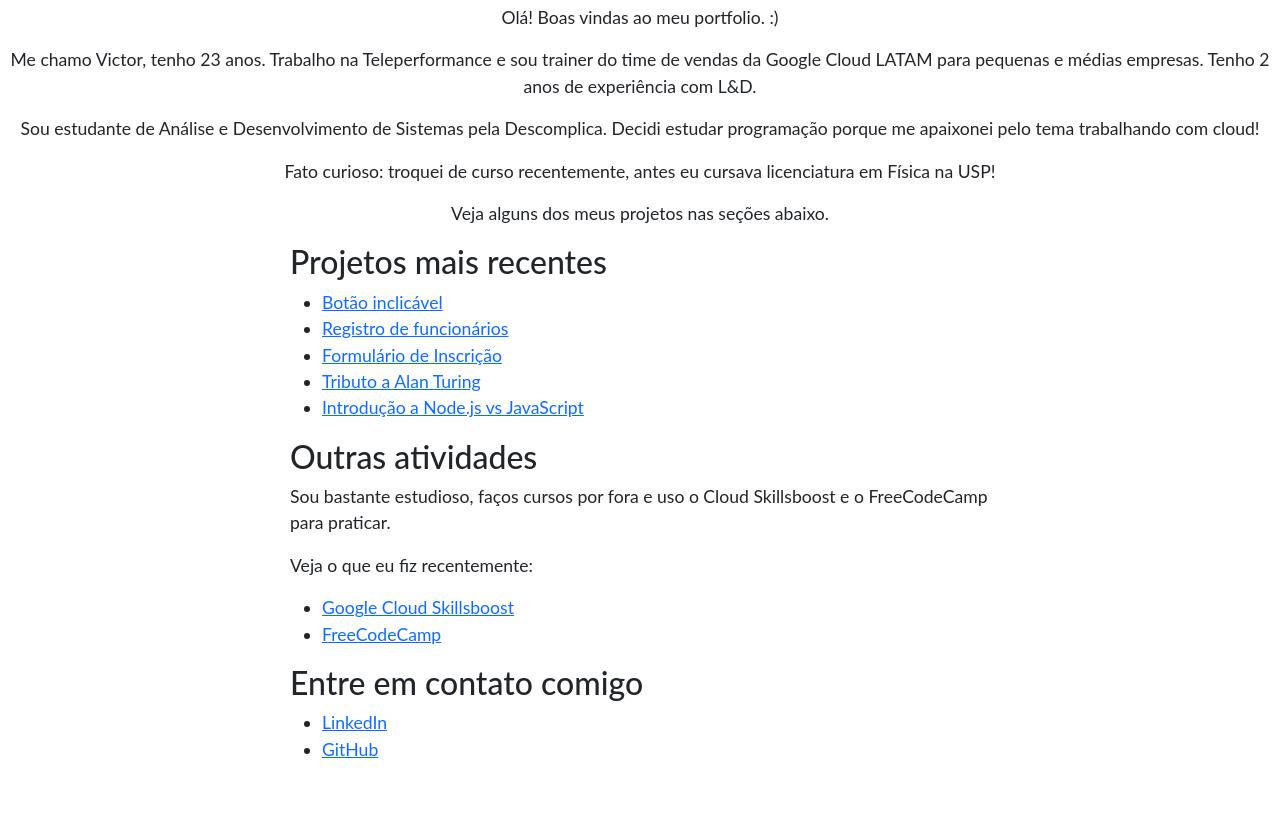
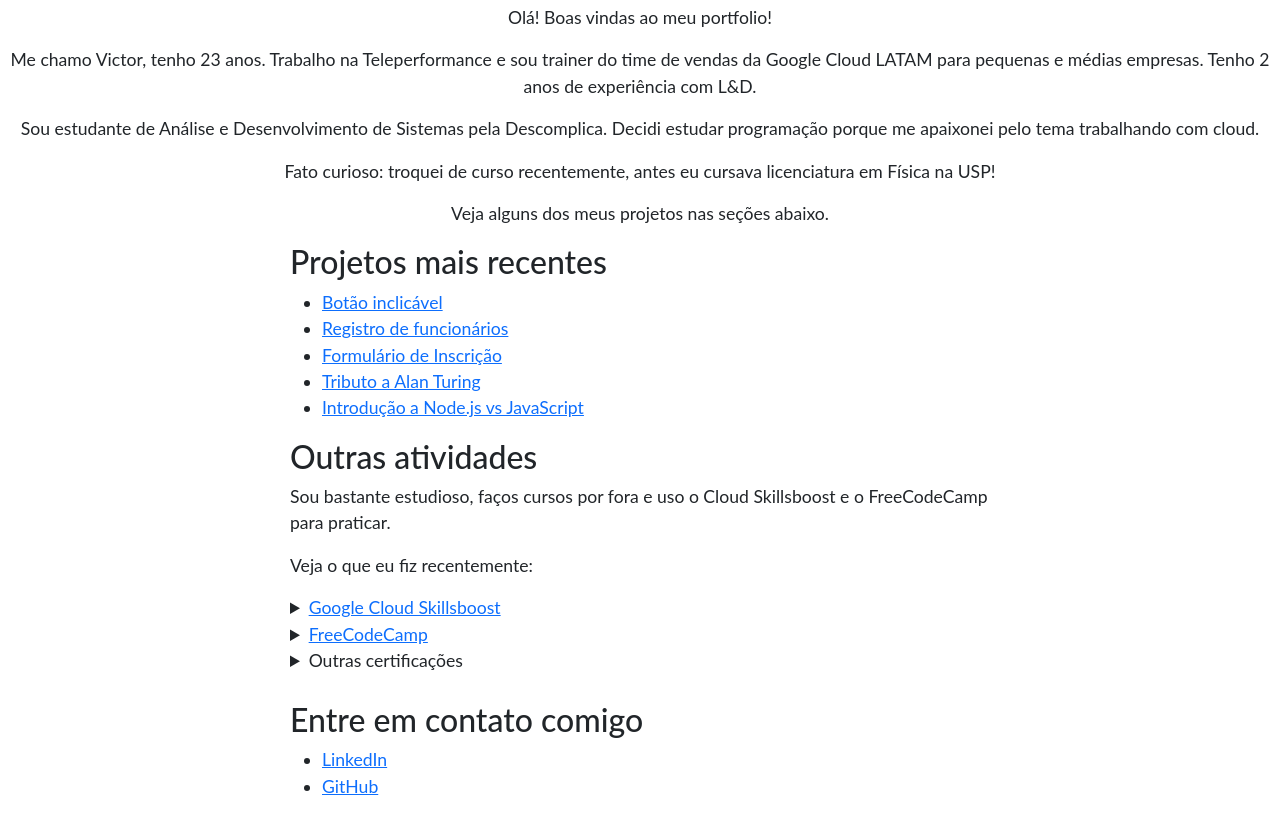
Before and after one commit to VictorAlexisL/VictorAlexisL, a plain HTML site: page index.html in a window 1280 px wide. Shown: the part 436-1270 px from the top of the page. Before the commit the page ends 1215 px from the top, so only its background shows below. Drawn offline with nearby package versions, Linux system fonts and the light colour scheme.

Commit message:
Update index.html

```diff
--- a/index.html
+++ b/index.html
@@ -10,6 +10,15 @@
     body {
         font-family: "Lato";
         margin: 0 0 0 0;
+    }
+
+    .nav-link {
+      color: lightgray!important;
+    }
+
+    a:hover {
+      color: gray!important;
+      background-color: rgba(red, green, blue, 0.2);
     }
 
     main {
@@ -92,9 +101,9 @@
     <main>
         <header id="welcome-section">
             <h1>Victor Alexis Lopes</h1>
-            <p id="welcome">Olá! Boas vindas ao meu portfolio. :)</p>
+            <p id="welcome">Olá! Boas vindas ao meu portfolio!</p>
             <p>Me chamo Victor, tenho 23 anos. Trabalho na Teleperformance e sou trainer do time de vendas da Google Cloud LATAM para pequenas e médias empresas. Tenho 2 anos de experiência com L&D.</p>
-            <p>Sou estudante de Análise e Desenvolvimento de Sistemas pela Descomplica. Decidi estudar programação porque me apaixonei pelo tema trabalhando com cloud!
+            <p>Sou estudante de Análise e Desenvolvimento de Sistemas pela Descomplica. Decidi estudar programação porque me apaixonei pelo tema trabalhando com cloud.</p>
             <p>Fato curioso: troquei de curso recentemente, antes eu cursava licenciatura em Física na USP!</p>
             <p>Veja alguns dos meus projetos nas seções abaixo.</p>
         </header>
@@ -114,17 +123,35 @@
             <h2>Outras atividades</h2>
             <p>Sou bastante estudioso, faços cursos por fora e uso o Cloud Skillsboost e o FreeCodeCamp para praticar.</p>
             <p>Veja o que eu fiz recentemente:</p>
-            <ul>
-                <li><a target="_blank" href="https://www.cloudskillsboost.google/public_profiles/2378fd73-e0e5-4b95-9ca1-0c83b2e3126c">Google Cloud Skillsboost</a></li>
-                <li><a target="_blank" href="https://www.freecodecamp.org/VictorAlexisL">FreeCodeCamp</a></li>
-            </ul>
+
+            <details>
+              <summary><a target="_blank" href="https://www.cloudskillsboost.google/public_profiles/2378fd73-e0e5-4b95-9ca1-0c83b2e3126c">Google Cloud Skillsboost</a></summary>
+                <p>Estou estudando bastante sobre computação na nuvem, tanto para me ajudar no trabalho quanto para no futuro lançar minhas próprias aplicações de forma fácil, ágil e escalável!</p>
+              </details>
+            <details>
+              <summary><a target="_blank" href="https://www.freecodecamp.org/VictorAlexisL">FreeCodeCamp</a></summary>
+              <p>O FreeCodeCamp é uma plataforma gratuita para aprender e práticar código. Alguns dos meus projetos acima são projetos para as certificações de Responsive Web Design do FreeCodeCamp</p>
+            </details>
+            <details>
+              <summary>Outras certificações</summary>
+              <ul>
+                <li><a href="https://coursera.org/share/7cd80080027e93e9e56d645969938b69" target="_blank">AWS Cloud Practitioner Essentials</a> via Amazon - Setembro de 2023</li>
+                <li><a href="https://coursera.org/share/a803aacf9493a6284c37285b81d355a1" target="_blank">Sales Training for High Performing Teams</a> via HubSpot Academy - Agosto de 2023</li>
+              <!--
+                <li><a href="https://ead.fm2s.com.br/certificado/275807" target="_blank">Inteligência Emocional</a> via FM2S - Setembro de 2023</a></li>
+                <li><a href="https://www.efset.org/cert/1iCVLp" target="_blank">C2 English Proficiency</a> via EF Set - Setembro de 2023</li>
+              -->
+              </ul>
+            </details>
         </section>
+        <br>
         <section id="contact">
             <h2>Entre em contato comigo</h2>
             <ul>
                 <li><a target="_blank" id="linkedin-link" href="https://www.linkedin.com/in/victor-alexis-lopes/">LinkedIn</a></li>
                 <li><a target="_blank" id="profile-link" href="https://github.com/VictorAlexisL">GitHub</a></li>
             </ul>
+            <br>
         </section>
       </div>
     </main>
```
